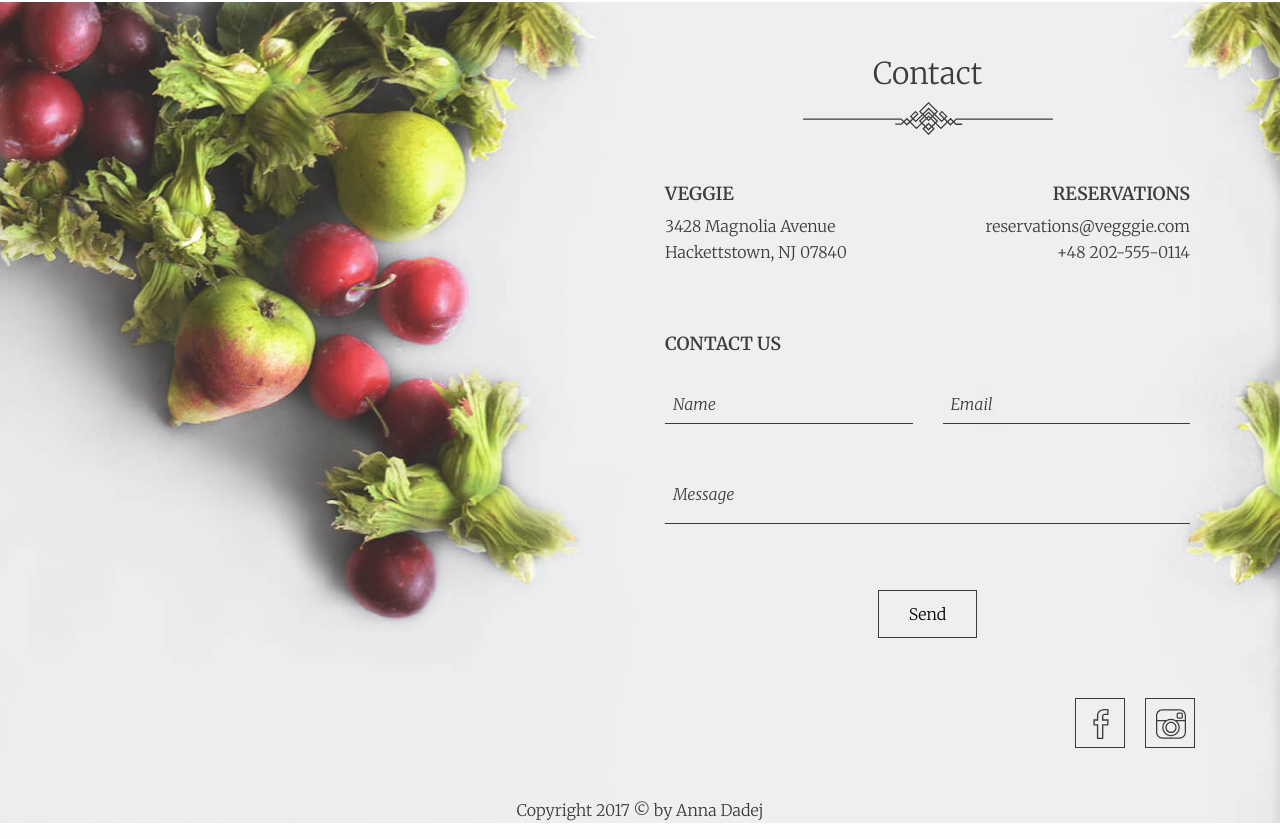
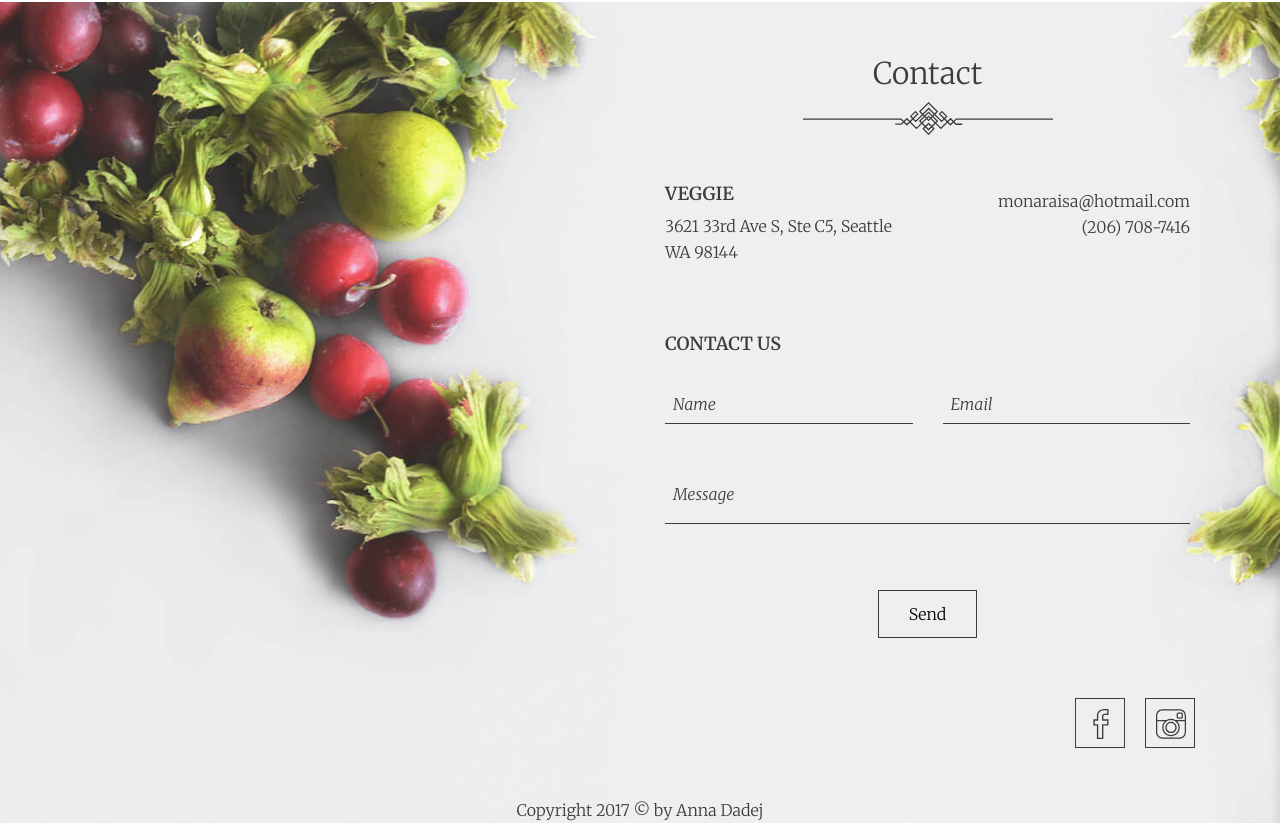
Before and after one commit to xsabilax/Seattle-Chicken-Express, a website: page index.html in a window 1280 px wide. Shown: the part 3110-3949 px from the top of the page. Drawn offline with nearby package versions, Linux system fonts and the light colour scheme.

Commit message:
Update index.html

```diff
--- a/index.html
+++ b/index.html
@@ -5,7 +5,7 @@
     <meta charset="utf-8">
     <meta http-equiv="x-ua-compatible" content="ie=edge">
     <meta name="viewport" content="width=device-width, initial-scale=1.0">
-    <title>Veggie</title>
+    <title></title>
     <link rel="stylesheet" href="css/app.css">
     <link rel="stylesheet" type="text/css" href="https://cdnjs.cloudflare.com/ajax/libs/slick-carousel/1.7.1/slick.css" />
     <link rel="stylesheet" type="text/css" href="https://cdnjs.cloudflare.com/ajax/libs/slick-carousel/1.7.1/slick-theme.css" />
@@ -601,11 +601,11 @@
                 <div class="contact-info scroll-reveal">
                     <div class="info-address">
                         <h3>Veggie</h3>
-                        <p>3428 Magnolia Avenue<br>Hackettstown, NJ 07840</p>
+                        <p>3621 33rd Ave S, Ste C5, Seattle WA 98144</p>
                     </div>
                     <div class="reservations">
-                        <h3>Reservations</h3>
-                        <p>reservations@vegggie.com<br>+48 202-555-0114</p>
+                        <h3></h3>
+                        <p>monaraisa@hotmail.com<br> (206) 708-7416</p>
                     </div>
                 </div>
                 <!--.contact-info-->
```
